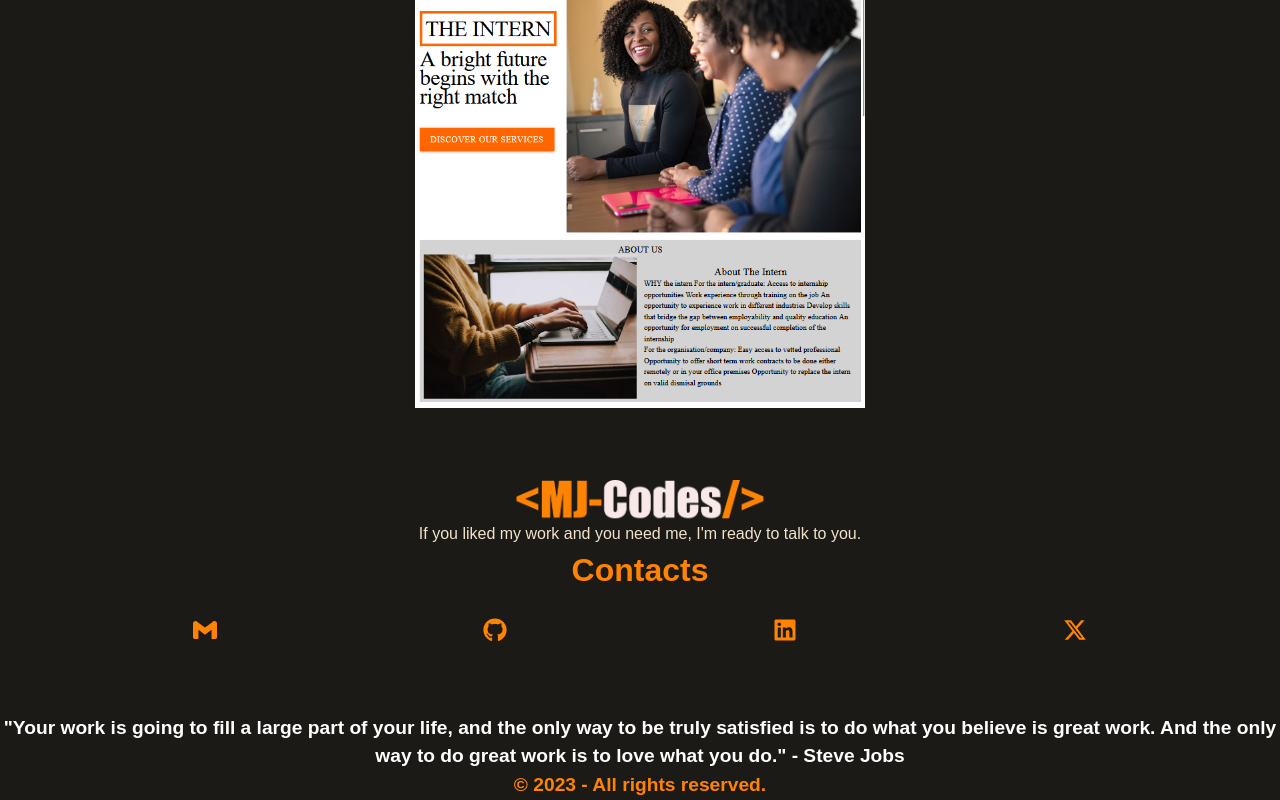
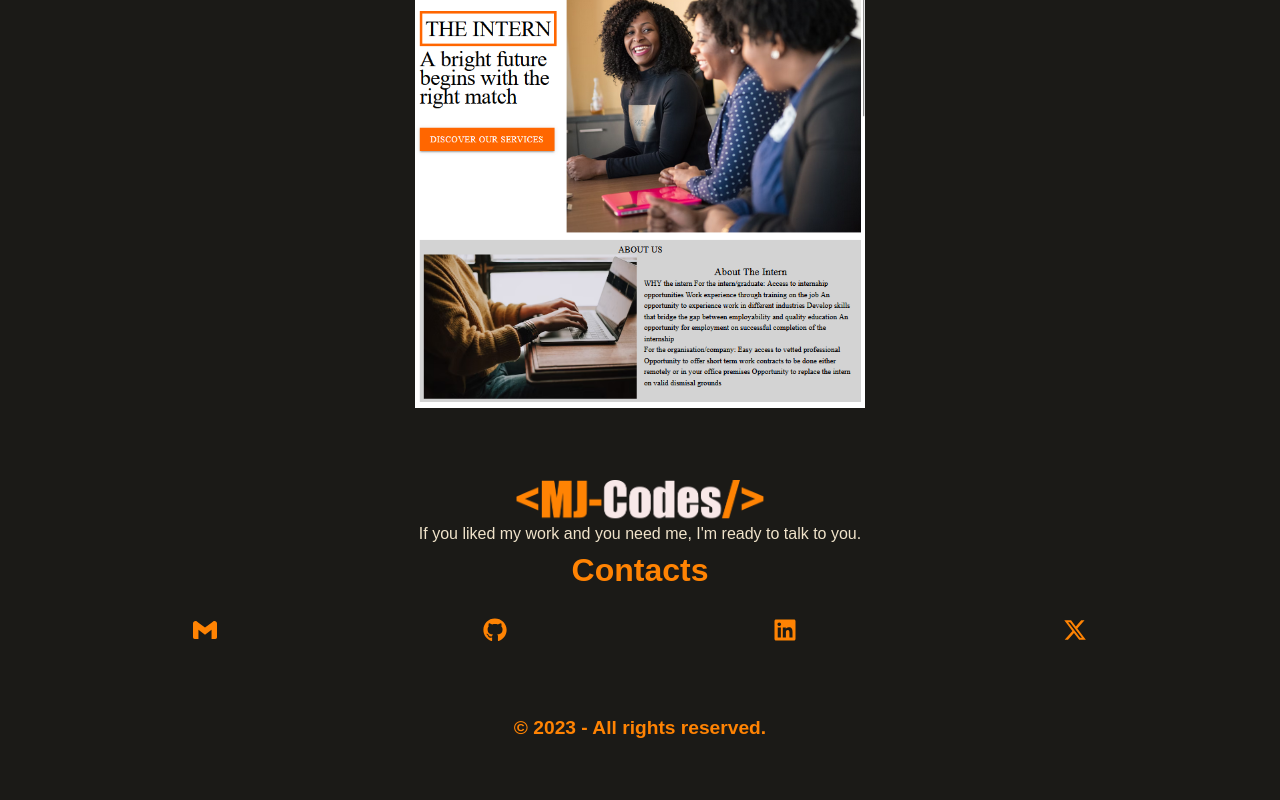
Before and after one commit to Cavein254/Cavein254.github.io, a React (Vite) app: page / in a window 1280 px wide. Shown: the part 2115-2915 px from the top of the page. After the commit the page ends 2857 px from the top, so only its background shows below. Built offline with nearby package versions, Linux system fonts and the light colour scheme.

Commit message:
removed quote

```diff
--- a/src/scenes/footer/index.tsx
+++ b/src/scenes/footer/index.tsx
@@ -3,11 +3,7 @@ const Footer = () => {
 
   return (
     <div className="my-6">
-      <p className="text-center text-[1.2rem] font-bold text-white">
-        "Your work is going to fill a large part of your life, and the only way
-        to be truly satisfied is to do what you believe is great work. And the
-        only way to do great work is to love what you do." - Steve Jobs
-      </p>
+      <p className="text-center text-[1.2rem] font-bold text-white"></p>
       <p className="text-center text-[1.2rem] font-bold text-secondary-200">
         &copy; {year} - All rights reserved.
       </p>
```
